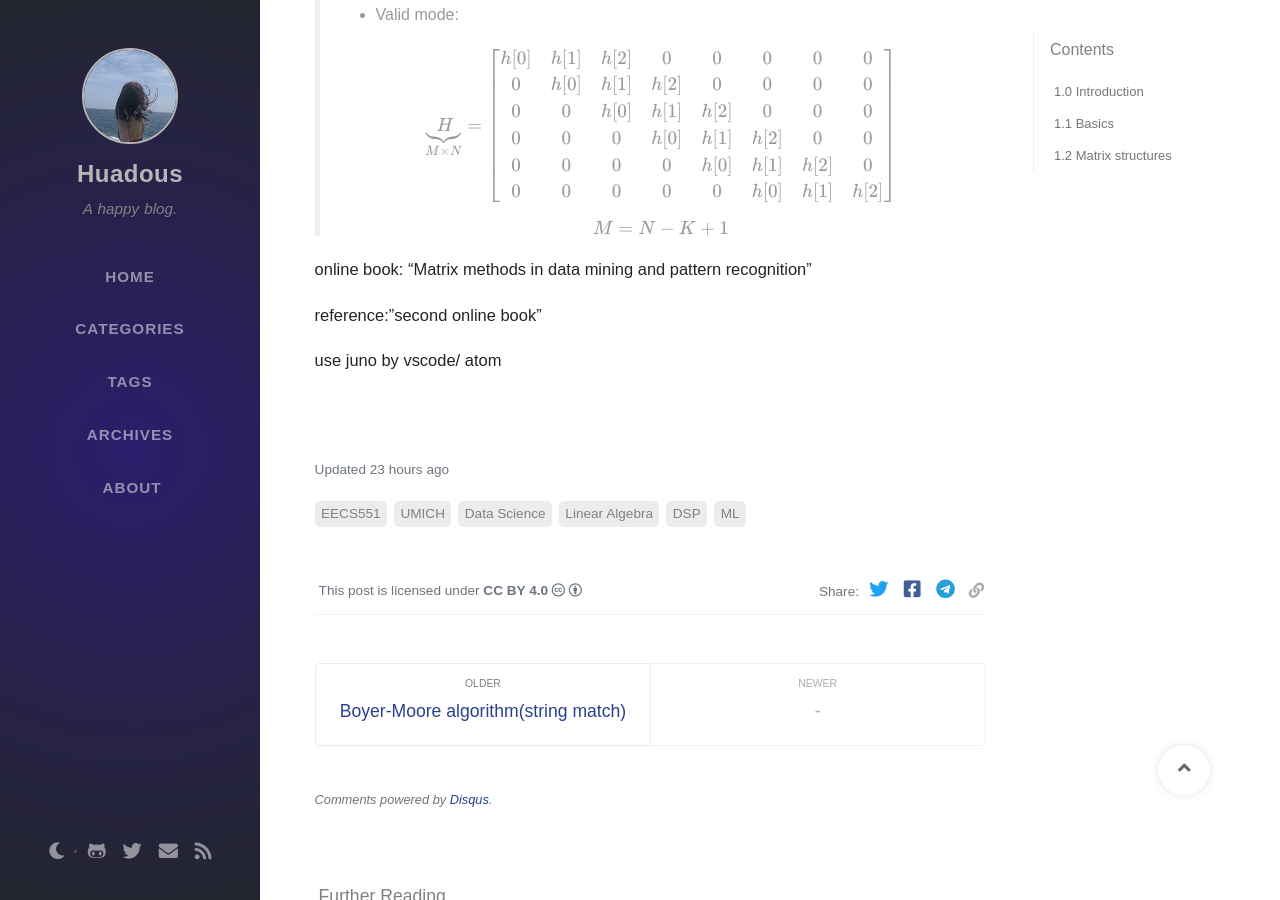
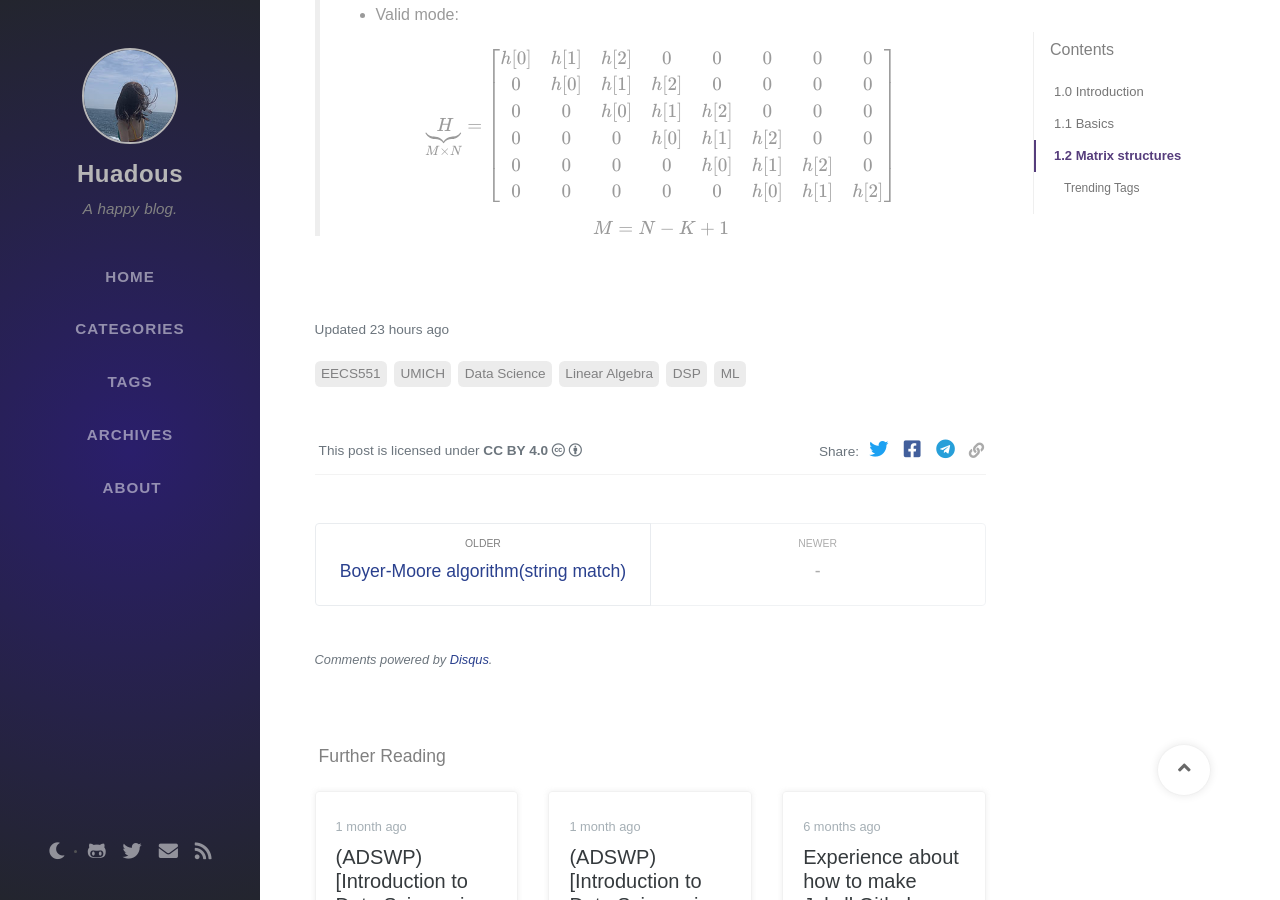
Before and after one commit to Huadous/huadous.github.io, a Jekyll site: the page built from _posts/2020-09-01-EECS-551-1.md, in a window 1280 px wide and 900 px high, scrolled down 13764 px. Built offline with Jekyll 4.4.1, drawn with Linux system fonts in a browser that asks for light colours; nearby versions of some CDN libraries; some web fonts are replaced; formulas are drawn with MathJax 3; comment, search, counter and statistics services are not loaded.

Commit message:
Update 2020-09-01-EECS-551-1.md

```diff
--- a/_posts/2020-09-01-EECS-551-1.md
+++ b/_posts/2020-09-01-EECS-551-1.md
@@ -516,11 +516,3 @@ $$ \left[ \begin{array}{ccc|c} \sigma_1 & \\ & \ddots & & 0 \\ & & \sigma_r \end
 > $$\underbrace{H}_{M\times N}=\begin{bmatrix}h[0]&h[1]&h[2]&0&0&0&0&0\\0&h[0]&h[1]&h[2]&0&0&0&0\\0&0&h[0]&h[1]&h[2]&0&0&0\\0&0&0&h[0]&h[1]&h[2]&0&0\\0&0&0&0&h[0]&h[1]&h[2]&0\\0&0&0&0&0&h[0]&h[1]&h[2]\end{bmatrix}$$
 >
 > $$M=N-K+1$$
-
-online book: "Matrix methods in data mining and pattern recognition"
-
-reference:"second online book"
-
-
-
-use juno by vscode/ atom
```
